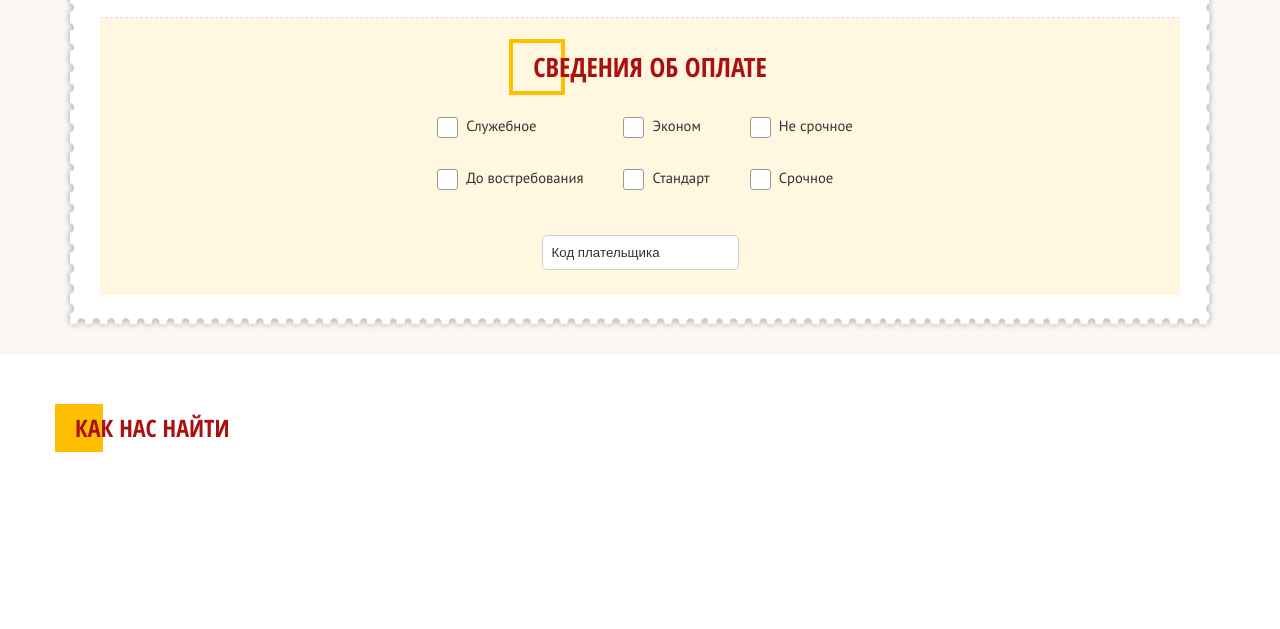
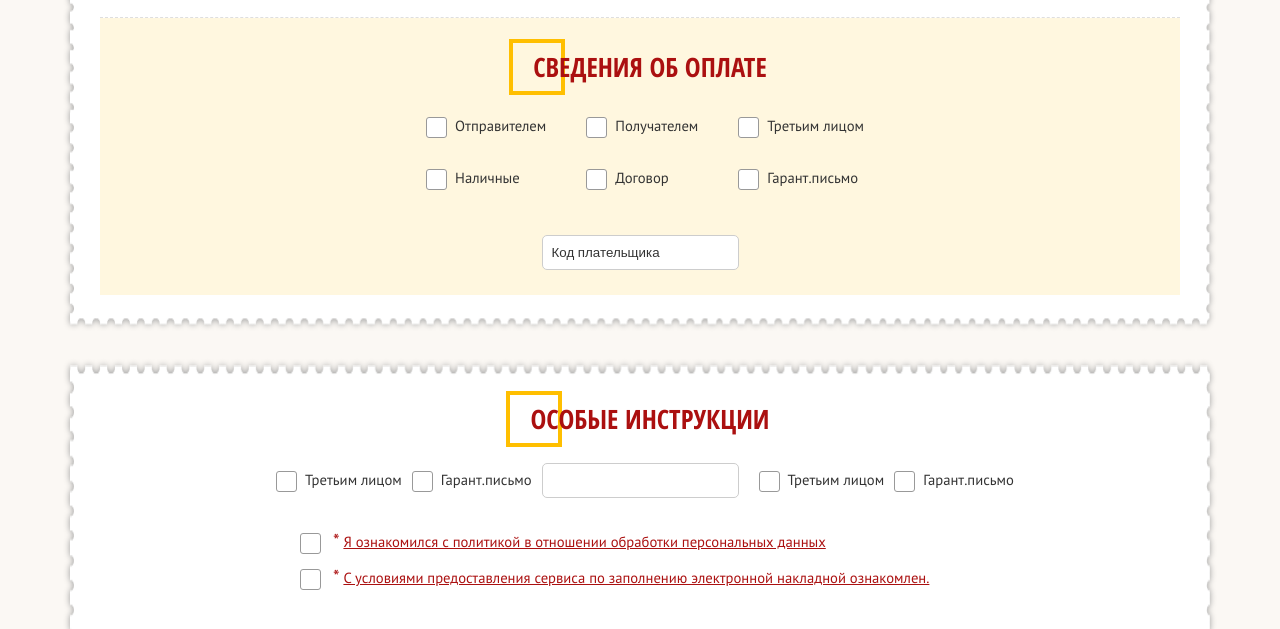
Before and after one commit to stepaniukpaul/Express-delivery, a plain HTML site: page invoice.html in a window 1280 px wide. Shown: the part 1806-2435 px from the top of the page. Drawn offline with Linux system fonts and the light colour scheme.

Commit message:
Страница Оформить накладную сделана
Осталось навести порядок в инпутах

```diff
--- a/css/main.css
+++ b/css/main.css
@@ -143,6 +143,14 @@ a, a:hover, a:active {
 .align-items-center {
 	-ms-align-items: center;
 	align-items: center;
+}
+
+.flex-column {
+	-webkit-flex-direction: column;
+	-moz-flex-direction: column;
+	-ms-flex-direction: column;
+	-o-flex-direction: column;
+	flex-direction: column;
 }
 
 .justify-content-center {
@@ -1226,8 +1234,28 @@ label {
 	padding: 25px 0 15px;
 }
 
+#instructions a {
+	color: #ab1010;
+	text-decoration: underline;
+}
 
+#instructions span {
+	color: #ab1010;
+	font-size: 14pt;
+}
 
+#chechboxLabel19, #chechboxLabel20 {
+	margin-left: 125px;
+}
+
+#chechboxLabel20 {
+	margin-top: 10px;
+}
+
+#instructions input[type=button] {
+	margin-top: 35px;
+	width: 223px;
+}
 
 
 /*---INVOICE PAGE END---*/
--- a/invoice.html
+++ b/invoice.html
@@ -264,26 +264,59 @@
 						</h2>
 						<div class="invoice__formbox d-flex justify-content-center">
 							<div class="inputbox">
-								<input type="checkbox" id="chechbox1" name="chechbox" value="DocTrue">
-								<label for="chechbox1" id="chechboxLabel1">Служебное</label>
-								<input type="checkbox" id="chechbox2" name="chechbox" value="DocTrue">
-								<label for="chechbox2" id="chechboxLabel2">До востребования</label>
+								<input type="checkbox" id="chechbox9" name="chechbox" value="DocTrue">
+								<label for="chechbox9" id="chechboxLabel9">Отправителем</label>
+								<input type="checkbox" id="chechbox10" name="chechbox" value="DocTrue">
+								<label for="chechbox10" id="chechboxLabel10">Наличные</label>
 							</div>
 							<div class="inputbox">
-								<input type="checkbox" id="chechbox3" name="chechbox" value="DocTrue">
-								<label for="chechbox3" id="chechboxLabel3">Эконом</label>
-								<input type="checkbox" id="chechbox4" name="chechbox" value="DocTrue">
-								<label for="chechbox4" id="chechboxLabel4">Стандарт</label>
+								<input type="checkbox" id="chechbox11" name="chechbox" value="DocTrue">
+								<label for="chechbox11" id="chechboxLabel11">Получателем</label>
+								<input type="checkbox" id="chechbox12" name="chechbox" value="DocTrue">
+								<label for="chechbox12" id="chechboxLabel12">Договор</label>
 							</div>
 							<div class="inputbox">
-								<input type="checkbox" id="chechbox5" name="chechbox" value="DocTrue">
-								<label for="chechbox5" id="chechboxLabel5">Не срочное</label>
-								<input type="checkbox" id="chechbox6" name="chechbox" value="DocTrue">
-								<label for="chechbox6" id="chechboxLabel6">Срочное</label>
+								<input type="checkbox" id="chechbox13" name="chechbox" value="DocTrue">
+								<label for="chechbox13" id="chechboxLabel13">Третьим лицом</label>
+								<input type="checkbox" id="chechbox14" name="chechbox" value="DocTrue">
+								<label for="chechbox14" id="chechboxLabel14">Гарант.письмо</label>
 							</div>
 						</div>
 						<div class="inputbox">
 							<input type="text" id="input30" name="input" placeholder="Код плательщика" required class="invoice__input input">
+						</div>
+					</div>
+				</div>
+				<div class="invoice__wrapper big-frame news__box">
+					<div class="invoice__formgroup" id="instructions">
+						<h2 class="invoice__title section__title rect__title red">
+							ОСОБЫЕ ИНСТРУКЦИИ
+						</h2>
+						<div class="invoice__formbox d-flex justify-content-center align-items-center">
+							<input type="checkbox" id="chechbox15" name="chechbox" value="DocTrue">
+							<label for="chechbox15" id="chechboxLabel15">Третьим лицом</label>
+							<input type="checkbox" id="chechbox16" name="chechbox" value="DocTrue">
+							<label for="chechbox16" id="chechboxLabel16">Гарант.письмо</label>
+							<input type="text" id="input31" name="input" required class="invoice__input input">
+							<input type="checkbox" id="chechbox17" name="chechbox" value="DocTrue">
+							<label for="chechbox17" id="chechboxLabel17">Третьим лицом</label>
+							<input type="checkbox" id="chechbox18" name="chechbox" value="DocTrue">
+							<label for="chechbox18" id="chechboxLabel18">Гарант.письмо</label>
+						</div>
+						<div class="invoice__formbox d-flex flex-column">
+							<input type="checkbox" id="chechbox19" name="chechbox" value="DocTrue">
+							<label for="chechbox19" id="chechboxLabel19">
+								<span>*</span>
+								<a href="#">Я ознакомился с политикой в отношении обработки персональных данных</a>
+							</label>
+							<input type="checkbox" id="chechbox20" name="chechbox" value="DocTrue">
+							<label for="chechbox20" id="chechboxLabel20">
+								<span>*</span>
+								<a href="#">C условиями предоставления сервиса по заполнению электронной накладной ознакомлен.</a>
+							</label>
+						</div>
+						<div class="invoice__formbox d-flex justify-content-center">
+							<input type="button" value="ОТПРАВИТЬ ОПЕРАТОРУ" class="contact-box__btn">
 						</div>
 					</div>
 				</div>
```
Also changed, not shown: 1 other file.
